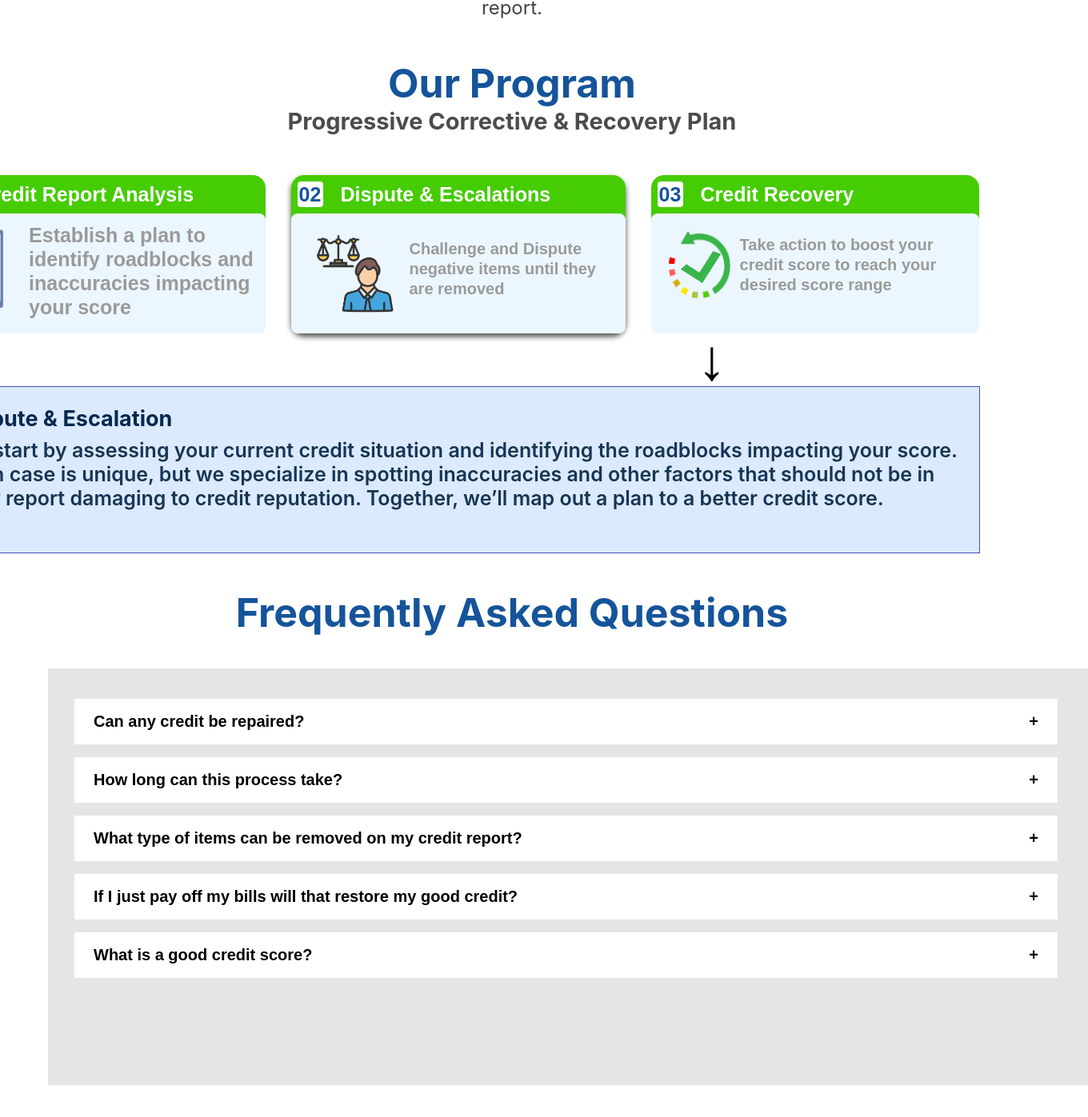
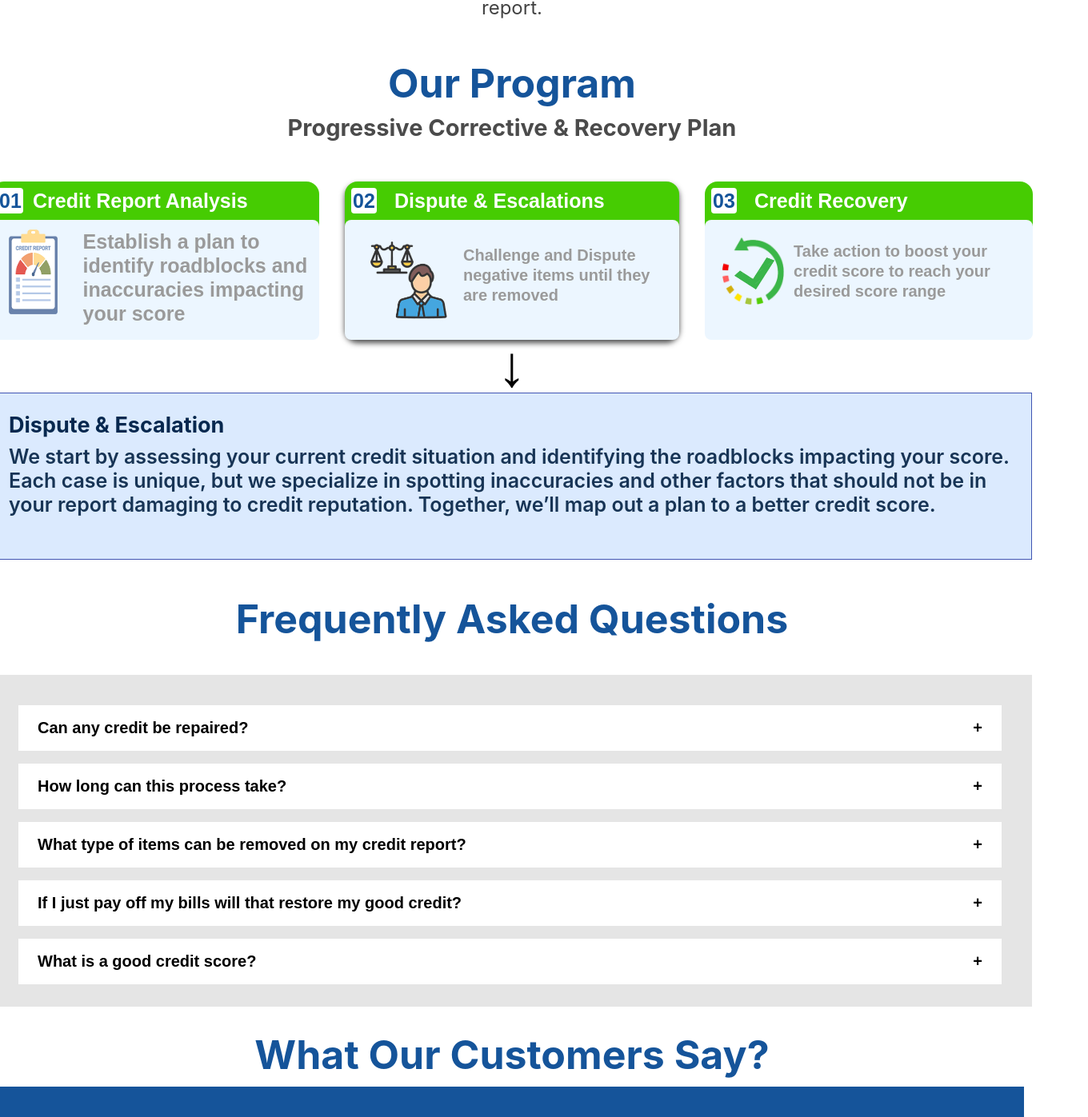
Before and after one commit to Nitin6404/ez-credit-repair, a React (Vite) app: page /about in a window 1280 px wide. Shown: the part 450-1847 px from the top of the page at 80% size, 1360 px wide, since content can reach past the window. Built offline with nearby package versions, Linux system fonts and the light colour scheme.

Commit message:
aboout us is cloned exactly

```diff
--- a/src/components/common/Testinomial.jsx
+++ b/src/components/common/Testinomial.jsx
@@ -1,7 +1,6 @@
 import Matthew2 from "../asset/Mathew.png";
 import Jack from "../asset/JackD.png";
 import Susan from "../asset/MathewBlacky.png";
-
 
 export function Testinomial() {
   return (
@@ -15,7 +14,7 @@ export function Testinomial() {
 
       {/* Background Section (Behind Cards) */}
       <div className="absolute top-[100px] w-full bg-[#15549A] h-[281px] z-0"></div>
-      <div className="absolute top-[135px] w-[1222px] bg-white shadow-xl h-[407px] rounded-md z-5"></div>
+      <div className="absolute top-[145px] w-[1222px] bg-white shadow-md h-[385px] rounded-xl z-5"></div>
 
       {/* Testimonial Cards Container */}
       <div className="relative flex justify-center top-[50px] items-center w-full max-w-4xl h-[400px]">
@@ -37,8 +36,6 @@ export function Testinomial() {
             alt="Customer 2"
             className="w-full h-full rounded object-cover mb-2"
           />
-
-
         </div>
 
         {/* Right Card */}
@@ -49,8 +46,6 @@ export function Testinomial() {
             alt="Customer 3"
             className="w-full h-full rounded object-cover mb-2"
           />
-
-
         </div>
       </div>
     </div>
--- a/src/components/landing/About.jsx
+++ b/src/components/landing/About.jsx
@@ -43,13 +43,13 @@ export function About() {
           <h2 className="text-[50px] leading-[60px] font-bold font-inter mt-[50px] text-[#15549A]">
             Our Program
           </h2>
-          <p className="text-[#4B4B4B] font-inter font-bold text-[29px] leading-[35px]">
+          <p className="text-[#4B4B4B] font-inter font-bold text-[29px] leading-[35px] mt-2">
             Progressive Corrective & Recovery Plan
           </p>
         </div>
 
         {/* Program Cards Section */}
-        <div className="flex flex-col md:flex-row justify-between items-start md:space-x-8 mb-6 mt-[50px] ml-[-135px] ">
+        <div className="flex flex-col md:flex-row justify-between items-start md:space-x-8 mb-6 mt-[50px]">
           {/* Card 1 */}
           {/* Card 1 */}
           <div className="bg-[#46CC02] text-white rounded-2xl flex-1 mb-4 md:mb-0 w-[410px]">
@@ -138,8 +138,8 @@ export function About() {
         </div>
 
         {/* Dispute & Escalation Details */}
-        <h1 className="ml-[500px] text-7xl mt-[-30px]">↓</h1>
-        <div className="bg-blue-100 py-6 px-5 border-[#4054B2] border-[1px] h-[209px] w-[1300px] ml-[-130px]">
+        <h1 className="text-7xl mt-[-30px]">↓</h1>
+        <div className="bg-blue-100 py-6 px-5 border-[#4054B2] border-[1px] h-[209px] w-[1300px]">
           <h4 className="text-[27px] leading-[32px] font-inter font-bold text-[#07284F] mb-2">
             Dispute & Escalation
           </h4>
@@ -154,7 +154,6 @@ export function About() {
       </div>
       <FeQ4></FeQ4>
       <Testinomial></Testinomial>
-
       <Footer></Footer>
     </div>
   );
@@ -209,13 +208,13 @@ function FeQ4() {
   ];
 
   return (
-    <div>
+    <div className="flex flex-col justify-center items-center">
       <div className=" flex text-center justify-center items-center p-6 mt-[20px]">
         <h1 className="text-[50px] leading-[60px] font-bold font-inter mb-4 text-[#15549A]">
           Frequently Asked Questions
         </h1>
       </div>
-      <div className="bg-[#000000] w-[1300px] h-[521px] ml-[60px] bg-opacity-[10%]">
+      <div className="bg-[#000000] w-[1300px] bg-opacity-[10%]">
         <div className="font-opensans flex justify-center w-[1290px] font-[400] p-[20px]">
           <div className="w-[1290px] mx-auto mt-[10px] ml-[5px] overflow-hidden">
             {accordionData.map((item, index) => (
--- a/src/components/landing/Home.jsx
+++ b/src/components/landing/Home.jsx
@@ -144,6 +144,7 @@ export function Home() {
                 </p>
               </div>
             </li>
+            4
             <li>
               <div className="flex h-full w-full">
                 <div className="pt-1.5 mr-1.5">
```
